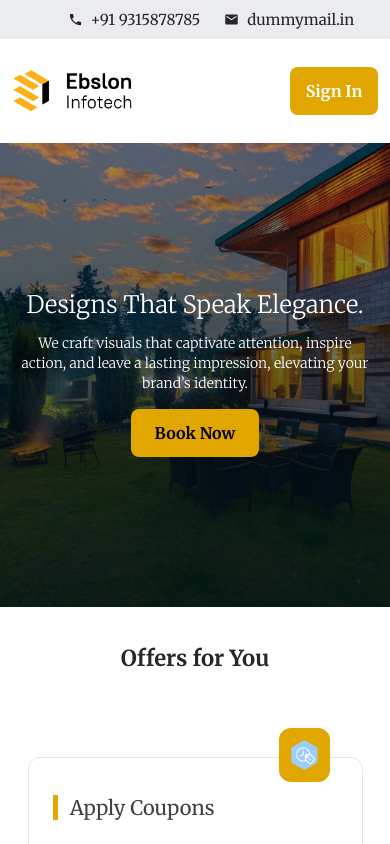
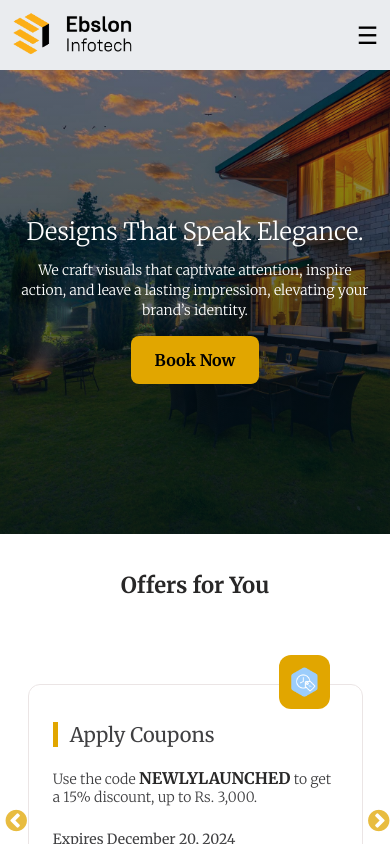
Before and after one commit to Shiv1516/Frontedn-assignment, a React (Create React App) app: page / in a window 390 px wide. Shown: the top 844 px of the page. Built offline with nearby package versions, Linux system fonts and the light colour scheme.

Commit message:
all changes done

```diff
--- a/src/App.css
+++ b/src/App.css
@@ -981,6 +981,14 @@ table {
 .logo {
   height: 44px;
 }
+.dropdown {
+  top: 50px;
+  left: 0;
+  background-color: #fff;
+  border-radius: 8px;
+  box-shadow: 0 4px 8px rgba(0, 0, 0, 0.1);
+  z-index: 10;
+}
 /* header component css */
 
 /* hero section css */
@@ -1059,6 +1067,81 @@ table {
 }
 /* footer component css */
 
+.nav-top-list {
+  display: flex;
+  align-items: center;
+}
+
+.hamburger-btn {
+  display: none;
+  font-size: 24px;
+  background: none;
+  border: none;
+  cursor: pointer;
+}
+@media (max-width: 768px) {
+  .nav-top-list {
+    display: none;
+    position: absolute;
+    top: 60px;
+    right: 0;
+    flex-direction: column;
+    background: #fff;
+    width: 100%;
+    box-shadow: 0 4px 8px rgba(0, 0, 0, 0.1);
+  }
+  .nav-top-list.open {
+    display: flex;
+  }
+  .hamburger-btn {
+    display: block;
+  }
+  .dropdown {
+    display: contents;
+  }
+  .nav-links {
+    flex-direction: column;
+    width: 100%;
+  }
+  .nav-item {
+    margin: 8px 0;
+    padding: 12px;
+    text-align: center;
+  }
+  .cta-btn {
+    margin: 16px auto;
+  }
+  .hero-heading {
+    font-size: 38px;
+    line-height: 40px;
+    margin-bottom: 16px;
+  }
+  .hero-section {
+    height: 75vh;
+  }
+  .hero-subheading {
+    font-size: 20px;
+    line-height: 24px;
+    margin-bottom: 16px;
+  }
+  .slick-slider .slick-prev {
+    left: -8px;
+    z-index: 3;
+  }
+  .slick-slider .slick-next {
+    right: -8px;
+    z-index: 3;
+  }
+  .w50 {
+    width: 90%;
+  }
+  .footer-box {
+    flex: 0 0 50%;
+    max-width: 50%;
+    margin-bottom: 24px;
+  }
+}
+
 @media only screen and (max-width: 541px) {
   .hero-heading {
     font-size: 24px;
@@ -1073,23 +1156,13 @@ table {
     line-height: 20px;
     margin-bottom: 16px;
   }
-  .slick-slider .slick-prev {
-    left: -8px;
-    z-index: 3;
-  }
   .collection-section {
     overflow: visible;
   }
   .fs36 {
     font-size: 22px;
   }
-  .slick-slider .slick-next {
-    right: -8px;
-    z-index: 3;
-  }
-  .w50 {
-    width: 90%;
-  }
+
   .footer-box,
   .top-foter-text {
     flex: 0 0 100%;
@@ -1116,53 +1189,3 @@ table {
     margin-right: 12px;
   }
 }
-
-/* Dropdown */
-.dropdown {
-  top: 50px;
-  left: 0;
-  background-color: #fff;
-  border-radius: 8px;
-  box-shadow: 0 4px 8px rgba(0, 0, 0, 0.1);
-  z-index: 10;
-}
-.nav-container {
-  display: flex;
-  align-items: center;
-  justify-content: space-between;
-}
-
-.hamburger-menu {
-  display: none;
-}
-
-.nav-links {
-  display: flex;
-  list-style: none;
-}
-
-@media (max-width: 768px) {
-  .nav-links {
-    display: none;
-    flex-direction: column;
-    background: #fff;
-    position: absolute;
-    top: 60px;
-    right: 0;
-    width: 100%;
-    padding: 16px;
-  }
-
-  .nav-container.open .nav-links {
-    display: flex;
-  }
-
-  .hamburger-menu {
-    display: block;
-  }
-
-  .cta-btn {
-    display: block;
-    margin: 16px auto;
-  }
-}
--- a/src/Components/Footer.js
+++ b/src/Components/Footer.js
@@ -64,9 +64,10 @@ function Footer() {
               </ul>
             </div>
           </div>
-          <div className="footer-box flx25">
-            <div className="footer-inner-box mlr24">
+          <div className="footer-box flx25 df">
+            <div className="footer-inner-box mlr24 df fdc">
               <h2 className="footer-box-heading fs20 mb24 fw6">Location</h2>
+              <div className="map-box df">
                 <iframe
                   src="https://www.google.com/maps/embed?pb=!1m14!1m8!1m3!1d28071.391341140865!2d77.0574544!3d28.4215525!3m2!1i1024!2i768!4f13.1!3m3!1m2!1s0x390ce51a5f85fd55%3A0x553ee1a290ac09f9!2sSector%2056%2C%20Noida%2C%20Uttar%20Pradesh!5e0!3m2!1sen!2sin!4v1732908760549!5m2!1sen!2sin"
                   width="auto"
@@ -76,6 +77,7 @@ function Footer() {
                   loading="lazy"
                   referrerpolicy="no-referrer-when-downgrade"
                 />
+              </div>
             </div>
           </div>
           <div className="footer-box flx25">
--- a/src/Components/Header.js
+++ b/src/Components/Header.js
@@ -1,6 +1,112 @@
-import { Link } from "react-router-dom";
-import { IoMdCall } from "react-icons/io";
-import { MdMail } from "react-icons/md";
+// import { Link } from "react-router-dom";
+// import { IoMdCall } from "react-icons/io";
+// import { MdMail } from "react-icons/md";
+// import React, { useState } from "react";
+
+// const Header = () => {
+//   const [dropdownOpen, setDropdownOpen] = useState({
+//     locations: false,
+//     experiences: false,
+//     offers: false,
+//   });
+
+//   const toggleDropdown = (menu) => {
+//     setDropdownOpen((prev) => ({
+//       ...prev,
+//       [menu]: !prev[menu],
+//     }));
+//   };
+//   return (
+//     <>
+//       <div className="header-section bg3">
+//         <div className="top-header-container wrapper ptb12 jce df fc2">
+//           <Link to="tel:/+91 9315878785" className="v-center fs15 mr24 fw5">
+//             <IoMdCall className="mr8 fs22" />
+//             +91 9315878785
+//           </Link>
+//           <Link to="mailto:dummymail.in" className="v-center fs15 mr24 fw5">
+//             <MdMail className="mr8 fs22" />
+//             dummymail.in
+//           </Link>
+//         </div>
+//       </div>
+//       <div className="">
+//         <nav className="navbar df v-center jcsb ptb12 wrapper">
+//           <div className="logo">
+//             <img src="images/logo.png" alt="logo" className="logo" />
+//           </div>
+//           <div className="nav-top-list df aic">
+//             <ul className="nav-links v-center">
+//               <li
+//                 className="nav-item cp ptb16 fc-h3 transit2 mlr12 plr16 bg-h1 br8"
+//                 onMouseEnter={() => toggleDropdown("locations")}
+//                 onMouseLeave={() => toggleDropdown("locations")}
+//               >
+//                 Locations
+//                 {dropdownOpen.locations && (
+//                   <ul className="dropdown bg1 pa br8 shadow-lg fc2 brd2 ofh">
+//                     <li className="dropdown-item ptb16 plr24 cp wsnw fc-h2 bg-h2">
+//                       New York
+//                     </li>
+//                     <li className="dropdown-item ptb16 plr24 cp wsnw fc-h2 bg-h2">
+//                       Paris
+//                     </li>
+//                     <li className="dropdown-item ptb16 plr24 cp wsnw fc-h2 bg-h2">
+//                       Tokyo
+//                     </li>
+//                   </ul>
+//                 )}
+//               </li>
+//               <li
+//                 className="nav-item cp ptb16 fc-h3 transit2 mlr12 plr16 bg-h1 br8"
+//                 onMouseEnter={() => toggleDropdown("experiences")}
+//                 onMouseLeave={() => toggleDropdown("experiences")}
+//               >
+//                 Experiences
+//                 {dropdownOpen.experiences && (
+//                   <ul className="dropdown bg1 pa br8 shadow-lg fc2 brd2 ofh">
+//                     <li className="dropdown-item ptb16 plr24 cp wsnw fc-h2 bg-h2">
+//                       Adventure
+//                     </li>
+//                     <li className="dropdown-item ptb16 plr24 cp wsnw fc-h2 bg-h2">
+//                       Luxury
+//                     </li>
+//                     <li className="dropdown-item ptb16 plr24 cp wsnw fc-h2 bg-h2">
+//                       Relaxation
+//                     </li>
+//                   </ul>
+//                 )}
+//               </li>
+//               <li
+//                 className="nav-item cp ptb16 fc-h3 transit2 mlr12 plr16 bg-h1 br8"
+//                 onMouseEnter={() => toggleDropdown("offers")}
+//                 onMouseLeave={() => toggleDropdown("offers")}
+//               >
+//                 Offers
+//                 {dropdownOpen.offers && (
+//                   <ul className="dropdown bg1 pa br8 shadow-lg fc2 brd2 ofh">
+//                     <li className="dropdown-item ptb16 plr24 cp wsnw fc-h2 bg-h2">
+//                       Seasonal Discounts
+//                     </li>
+//                     <li className="dropdown-item ptb16 plr24 cp wsnw fc-h2 bg-h2">
+//                       Flash Sales
+//                     </li>
+//                   </ul>
+//                 )}
+//               </li>
+//             </ul>
+//             <button className="cta-btn bg2 fc1 plr16 h48 cp br8 fw6">
+//               Sign In
+//             </button>
+//           </div>
+//         </nav>
+//       </div>
+//     </>
+//   );
+// };
+
+// export default Header;
+
 import React, { useState } from "react";
 
 const Header = () => {
@@ -9,6 +115,7 @@ const Header = () => {
     experiences: false,
     offers: false,
   });
+  const [menuOpen, setMenuOpen] = useState(false);
 
   const toggleDropdown = (menu) => {
     setDropdownOpen((prev) => ({
@@ -16,26 +123,25 @@ const Header = () => {
       [menu]: !prev[menu],
     }));
   };
+
   return (
     <>
       <div className="header-section bg3">
-        <div className="top-header-container wrapper ptb12 jce df fc2">
-          <Link to="tel:/+91 9315878785" className="v-center fs15 mr24 fw5">
-            <IoMdCall className="mr8 fs22" />
-            +91 9315878785
-          </Link>
-          <Link to="mailto:dummymail.in" className="v-center fs15 mr24 fw5">
-            <MdMail className="mr8 fs22" />
-            dummymail.in
-          </Link>
-        </div>
-      </div>
-      <div className="">
-        <nav className="navbar df v-center jcsb ptb12 wrapper">
-          <div className="logo">
+        <nav className="wrapper df jcsb aic ptb12">
+          <div className="logo-box">
             <img src="images/logo.png" alt="logo" className="logo" />
           </div>
-          <div className="df aic">
+
+          {/* Hamburger Menu Button */}
+          <button
+            className="hamburger-btn"
+            onClick={() => setMenuOpen(!menuOpen)}
+          >
+            {menuOpen ? "✖" : "☰"}
+          </button>
+
+          {/* Navigation Menu */}
+          <div className={`nav-top-list ${menuOpen ? "open" : ""} df aic zi99`}>
             <ul className="nav-links v-center">
               <li
                 className="nav-item cp ptb16 fc-h3 transit2 mlr12 plr16 bg-h1 br8"
```
Lines whose indentation alone changed are shown as unchanged.
